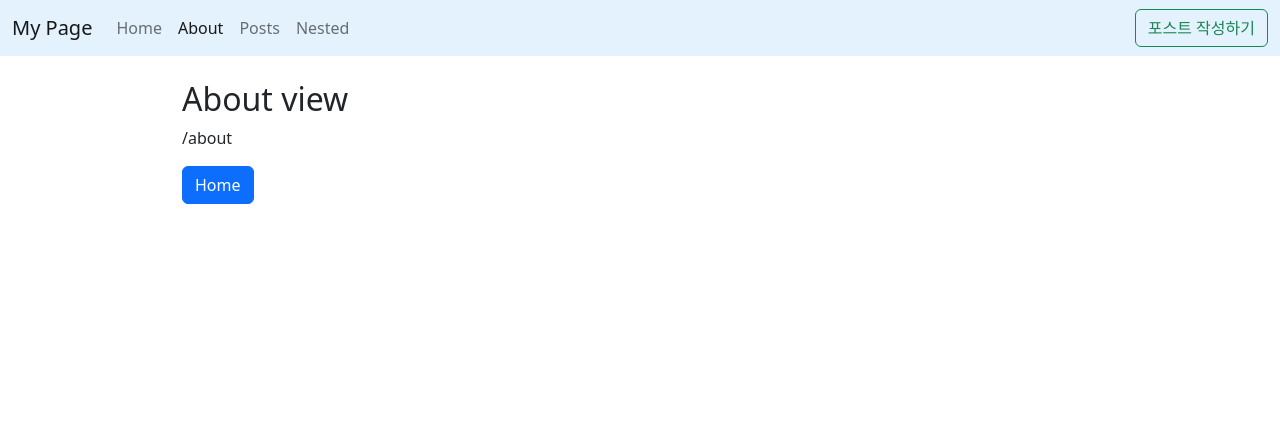
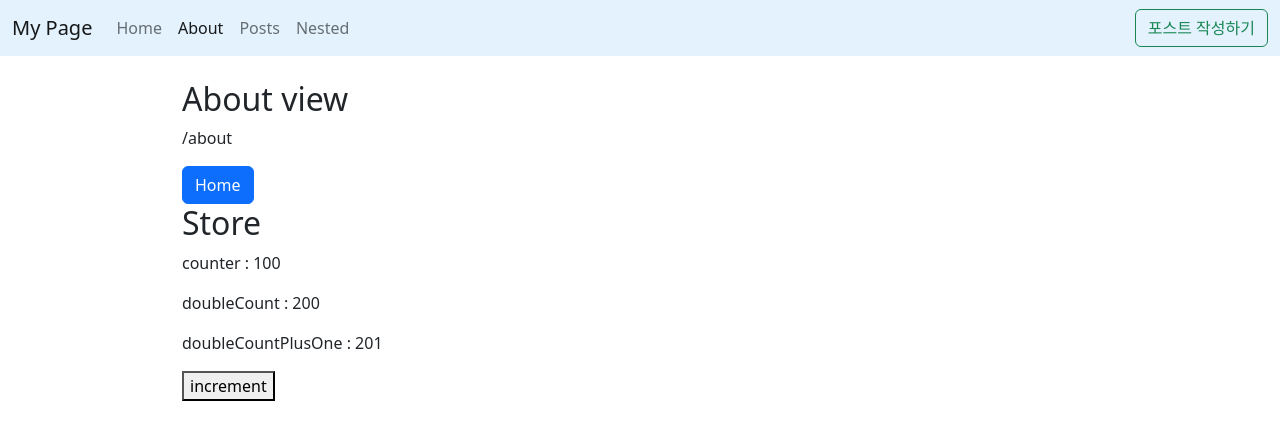
Before and after one commit to yerimpark103/vue3-study, a Vue app: page /about in a window 1280 px wide. Shown: the top 440 px of the page. Built offline with nearby package versions, Linux system fonts and the light colour scheme.

Commit message:
Add pinia

```diff
--- a/package.json
+++ b/package.json
@@ -14,6 +14,7 @@
     "axios": "^1.4.0",
     "bootstrap": "^5.2.3",
     "bootstrap-icons": "^1.10.5",
+    "pinia": "^2.1.3",
     "vue": "^3.3.2",
     "vue-router": "^4.2.0"
   },
--- /dev/null
+++ b/src/stores/counter.js
@@ -0,0 +1,19 @@
+import { defineStore } from 'pinia';
+
+export const useCounterStore = defineStore('counter', {
+  state: () => ({
+    counter: 1,
+  }),
+  getters: {
+    doubleCount: state => state.counter * 2,
+    doubleCountPlusOne() {
+      return this.doubleCount + 1;
+    },
+  },
+  actions: {
+    // 화살표 함수가 아닌 이유 : this 에 접근해야 하기 때문.
+    increment() {
+      this.counter++;
+    },
+  },
+});
--- a/src/views/AboutView.vue
+++ b/src/views/AboutView.vue
@@ -3,17 +3,34 @@
     <h2>About view</h2>
     <p>{{ $route.path }}</p>
     <button class="btn btn-primary" @click="handleGoToHomePage">Home</button>
+    <h2>Store</h2>
+    <p>counter : {{ counter }}</p>
+    <p>doubleCount : {{ doubleCount }}</p>
+    <p>doubleCountPlusOne : {{ doubleCountPlusOne }}</p>
+    <button @click="increment()">increment</button>
   </div>
 </template>
 
 <script setup>
 import { useRouter } from 'vue-router';
+import { useCounterStore } from '@/stores/counter';
+import { storeToRefs } from 'pinia';
+
 const router = useRouter();
 console.log('route.path : ', router.path);
 
 const handleGoToHomePage = () => {
   router.push('/');
 };
+
+const store = useCounterStore();
+
+// state, getter 등은 storeToRefs 사용하여 reactivity 제공
+const { counter, doubleCount, doubleCountPlusOne } = storeToRefs(store);
+// actions는 바로 구조분해할당 가능
+const { increment } = store;
+
+counter.value = 100; // pinia에서는 state를 바로 수정 가능
 </script>
 
 <style lang="scss" scoped></style>
```
Also changed, not shown: src/main.js (+2 -6 lines), 1 other file (tests, documents, lock files or other folders).
